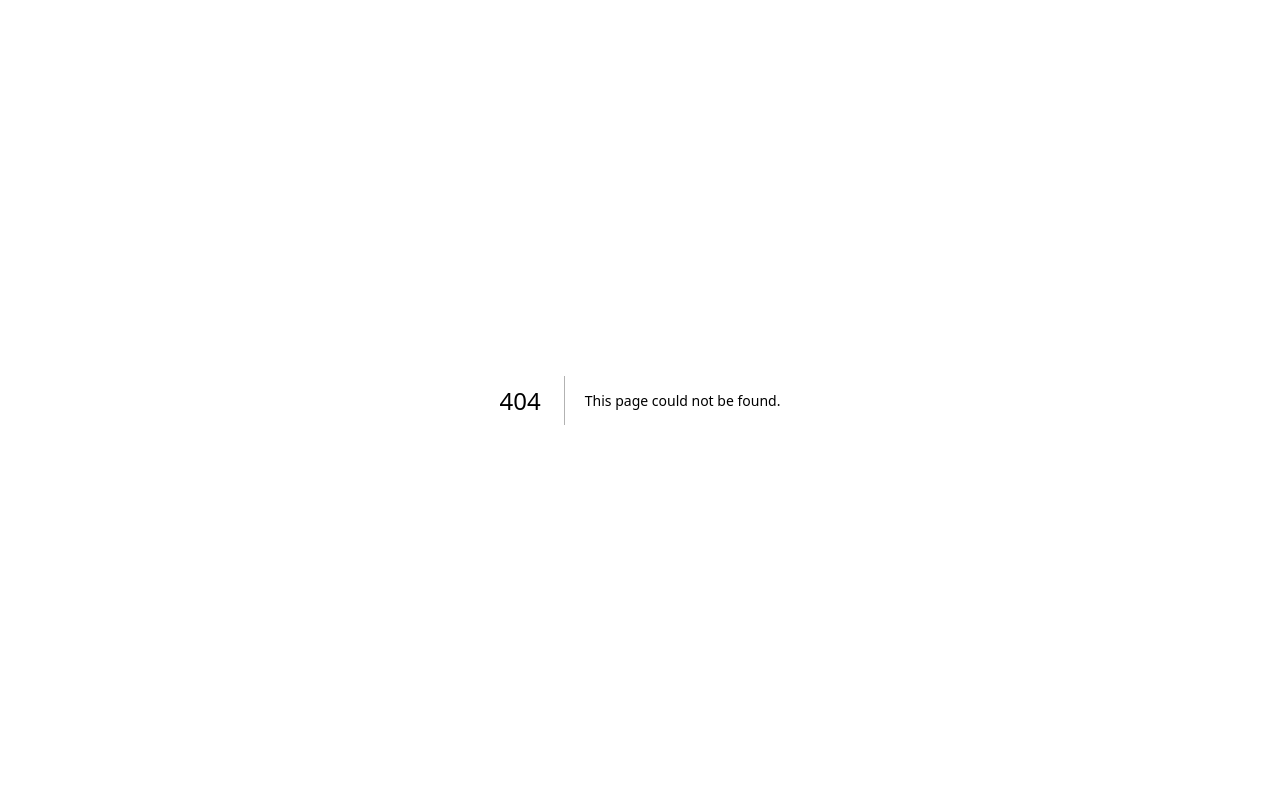
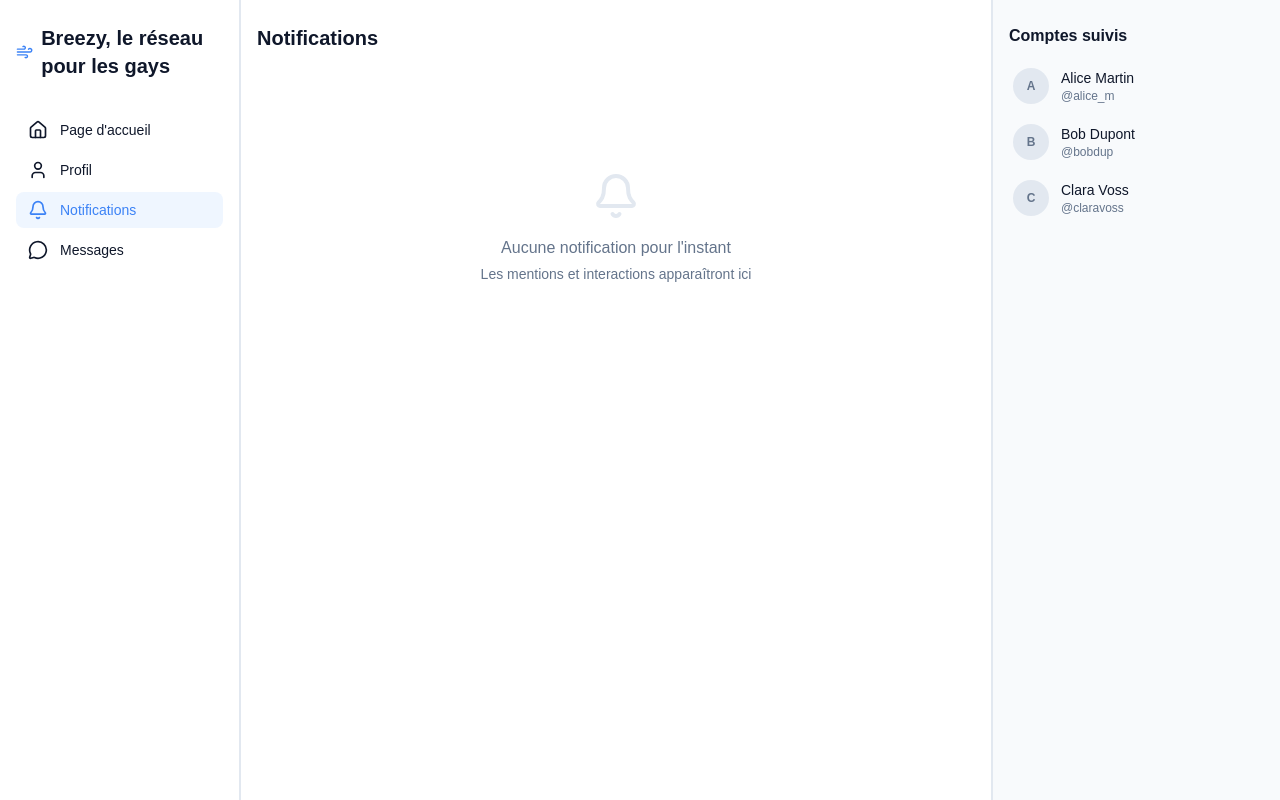
Before and after one commit to DAD-groupe-2aix/breezy-front, a Next.js app: page /notifications in a window 1280 px wide. Before the commit this address had no page. Built offline with nearby package versions, Linux system fonts and the light colour scheme.

Commit message:
ajout page notif et mess

```diff
--- /dev/null
+++ b/app/messages/page.js
@@ -0,0 +1,18 @@
+import { MessageCircle } from 'lucide-react';
+import MainLayout from '@/components/layout/MainLayout';
+
+export default function MessagesPage() {
+  return (
+    <MainLayout>
+      <div className="px-4 py-6">
+        <h1 className="text-xl font-bold text-[#0F172A] mb-6">Messages</h1>
+
+        <div className="flex flex-col items-center justify-center py-24 text-[#64748B]">
+          <MessageCircle size={48} className="mb-4 text-[#E2E8F0]" />
+          <p className="font-medium">Aucun message pour l'instant</p>
+          <p className="text-sm mt-1">Tes conversations privées apparaîtront ici</p>
+        </div>
+      </div>
+    </MainLayout>
+  );
+}
--- /dev/null
+++ b/app/notifications/page.js
@@ -0,0 +1,18 @@
+import { Bell } from 'lucide-react';
+import MainLayout from '@/components/layout/MainLayout';
+
+export default function NotificationsPage() {
+  return (
+    <MainLayout>
+      <div className="px-4 py-6">
+        <h1 className="text-xl font-bold text-[#0F172A] mb-6">Notifications</h1>
+
+        <div className="flex flex-col items-center justify-center py-24 text-[#64748B]">
+          <Bell size={48} className="mb-4 text-[#E2E8F0]" />
+          <p className="font-medium">Aucune notification pour l'instant</p>
+          <p className="text-sm mt-1">Les mentions et interactions apparaîtront ici</p>
+        </div>
+      </div>
+    </MainLayout>
+  );
+}
```
